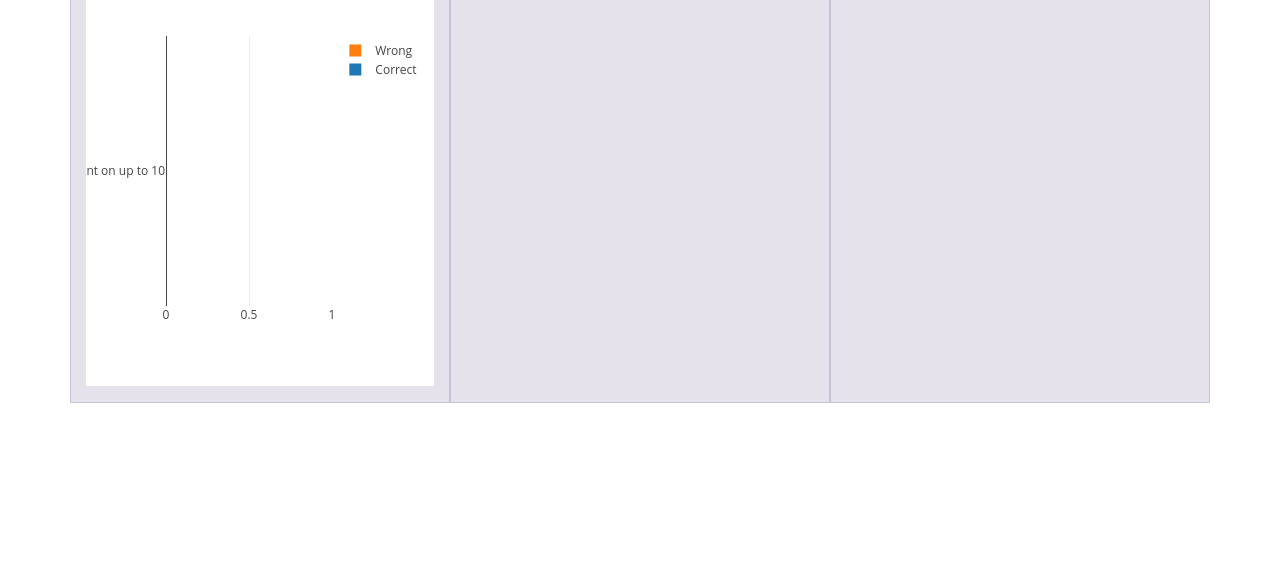
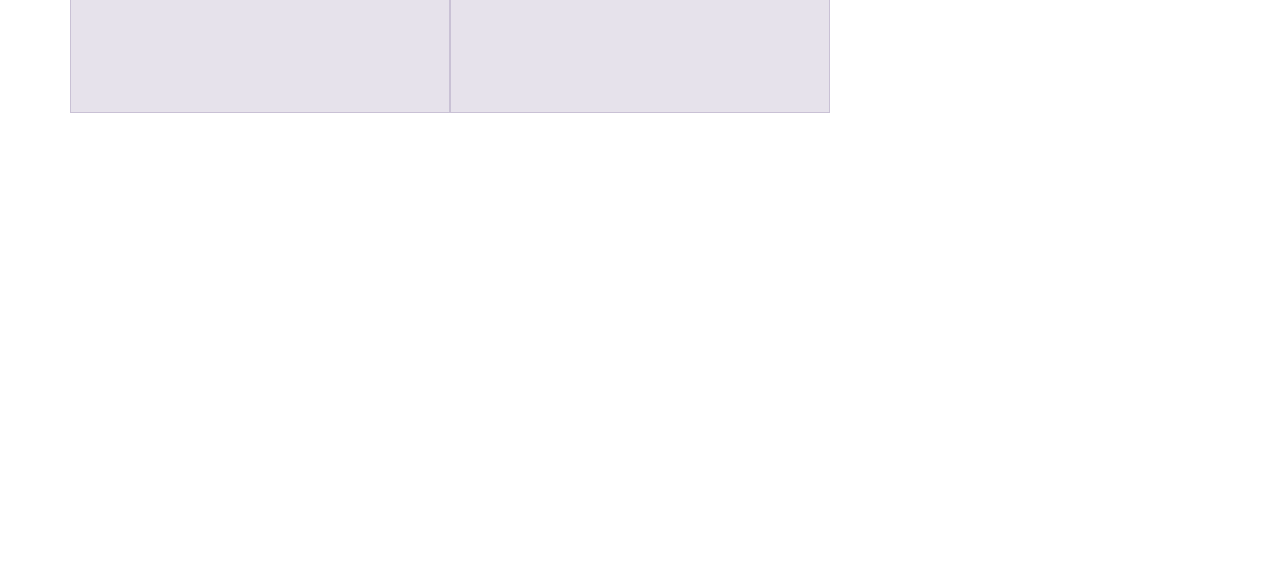
Before and after one commit to Rthe1st/hex_math, a website: page index.html in a window 1280 px wide. Shown: the part 217-800 px from the top of the page. Drawn offline with nearby package versions, Linux system fonts and the light colour scheme.

Commit message:
removing plotly graph (for now)

```diff
--- a/index.html
+++ b/index.html
@@ -10,10 +10,8 @@
         <script src="./question.js"></script>
         <script src="./questionList.js"></script>
         <script src="./test.js"></script>
-        <script src="./statsGraph.js"></script>
         <script src="./questionGenerators.js"></script>
         <script src="./script.js"></script>
-        <script src="./plotly-1.31.0.min.js"></script>
         <style>
         [class*="col-"] {
             padding-top: 1rem;
@@ -45,10 +43,6 @@
             <p id="time"></p>
             <div class="row">
                 <div class="col-md-4">
-                    <h3>Statistics</h3>
-                    <div id="tester"></div>
-                </div>
-                <div class="col-md-4">
                     <p id="question"></p>
                     <input id="answer" type="text">
                     <button id="check">Check Answer</button>
--- a/script.js
+++ b/script.js
@@ -35,7 +35,6 @@ function checkAnswer(event){
         numberLine(currentQuestion.numberLineStart, guess, true);
         alert(currentQuestion.text.replace("?", currentQuestion.answer.toString(base())));
     }
-    refreshGraph(stats, plotData);
     document.getElementById("answer").value = "";
     document.getElementById("answer").focus();
 }
@@ -87,7 +86,6 @@ window.onload = function(){
     stats = [
         {name: "Count on up to 10", correct: 0, incorrect: 0}
     ];
-    drawGraph(stats);
     chooseQuestion();
     checkButton = document.getElementById("check");
     checkButton.addEventListener("click", checkAnswer, true);
--- a/statsGraph.js
+++ /dev/null
@@ -1,49 +0,0 @@
-var plotData;
-
-function drawGraph(stats){
-    let yAxis = [];
-    let xAxisCorrect = [];
-    let xAxisIncorrect = [];
-    for(let stat of stats){
-        yAxis.push(stat.name);
-        xAxisCorrect.push(stat.correct);
-        xAxisIncorrect.push(stat.incorrect);
-    }
-    var trace1 = {
-        x: xAxisCorrect,
-        y: yAxis,
-        name: 'Correct',
-        type: 'bar',
-        orientation: 'h'
-    };
-
-    var trace2 = {
-        x: xAxisIncorrect,
-        y: yAxis,
-        name: 'Wrong',
-        type: 'bar',
-        orientation: 'h'
-    };
-
-    var data = [trace1, trace2];
-
-    plotData = data;
-    var layout = {
-        barmode: 'stack',
-        xaxis: {
-            rangemode: "tozero",
-            autorange: true,
-            gridwidth: 1
-        }
-    };
-
-    Plotly.newPlot('tester', data, layout);
-}
-
-function refreshGraph(stats, data) {
-    for(let [index, stat] of stats.entries()){
-        data[0]['x'][index] = stat.correct;
-        data[1]['x'][index] = stat.incorrect;
-    }
-    Plotly.redraw('tester');
-}
```
